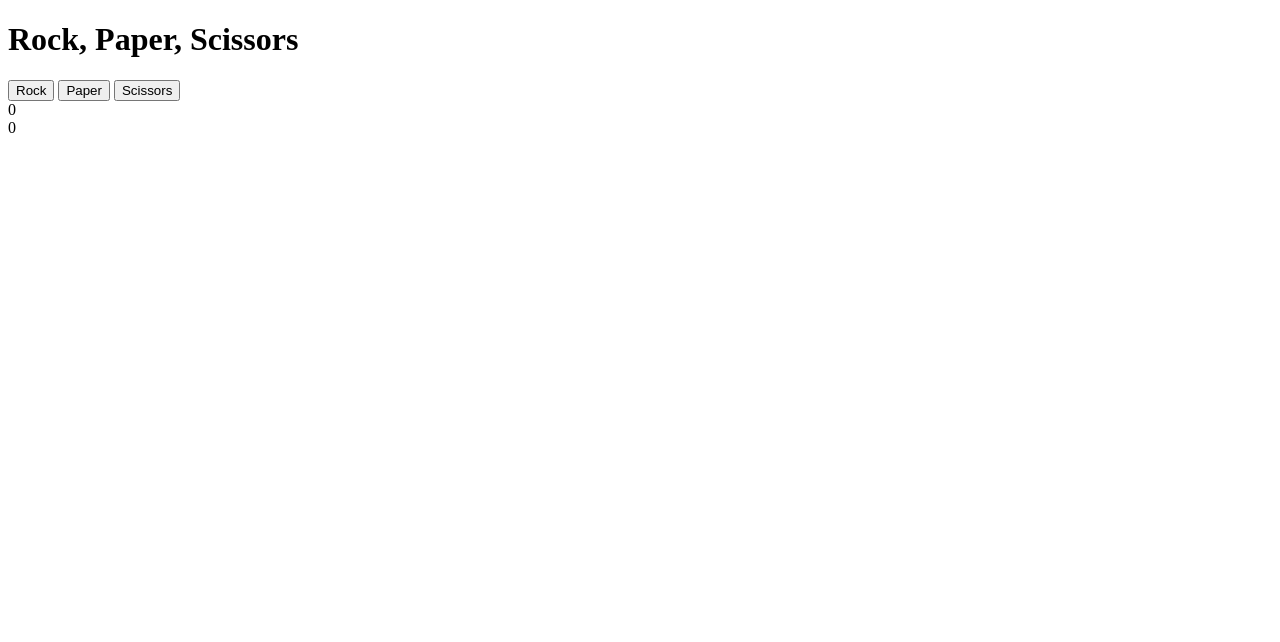
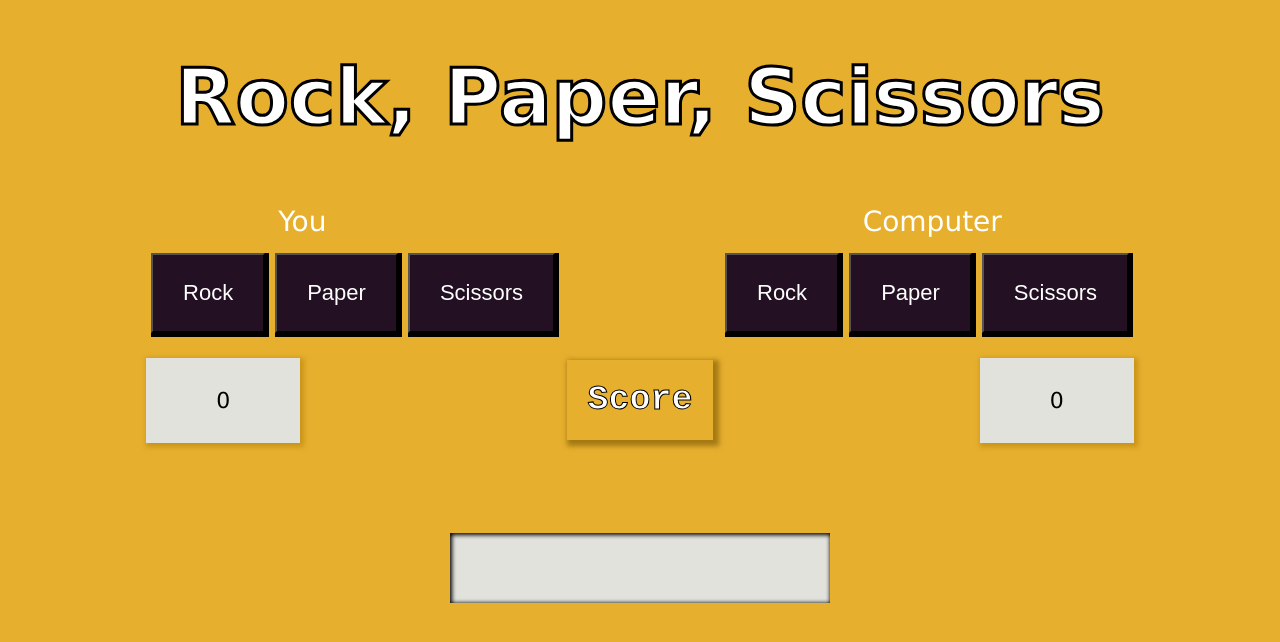
Before and after one commit to Lspacedev/rock-paper-scissors, a plain HTML site: page index.html in a window 1280 px wide. Drawn offline with Linux system fonts and the light colour scheme.

Commit message:
Added css styles(color, font-size etc)  and improved layout and functionality

```diff
--- /dev/null
+++ b/css/styles.css
@@ -0,0 +1,93 @@
+body {
+    margin: 0;
+    padding: 0;
+    font-family: Verdana, Geneva, Tahoma, sans-serif;
+    color: white;
+    background-color: #E6AF2E;
+
+}
+
+h1 {
+    text-align: center;
+    font-size: 78px;
+    -webkit-text-stroke: 3px black;
+}
+
+#selection {
+    display: flex;
+    justify-content: center;
+    gap: 170px;
+
+}
+
+.buttons button {
+    padding: 25px 30px;
+    font-size: 22px;
+    color: white;
+    background-color: #231123;
+    box-shadow: 2px 2px 0 2px #000000;
+}
+
+.buttons, .score {
+    display: flex;
+    justify-content: center;
+}
+
+.buttons {
+    gap: 10px;
+}
+
+.score {
+    justify-content: space-around;
+    margin-bottom: 65px;
+
+}
+
+.score div{
+    font-size: 22px;
+    padding: 30px 70px;
+    margin: 25px;
+    background-color: #E0E2DB;
+    color: black;
+    box-shadow: 2px 2px 5px 2px #C99418;
+}
+
+.versus {
+    display: flex;
+    justify-content: space-around;
+    padding: 10px;
+    margin-bottom: 5px;
+
+    font-size: 28px;
+}
+
+#scoreBoard {
+    margin: 0;
+    padding: 20px;
+    border: none;
+    align-self: center;
+    font-size: 35px;
+    font-family:'Courier New', Courier, monospace;
+    font-weight: bold;
+    background-color: #E6AF2E;
+    color: white;
+    -webkit-text-stroke: 1px black;
+    box-shadow: 3px 3px 5px 3px #A47913;
+}
+
+#results {
+    color: black;
+}
+
+#box {
+    padding: 10px;
+    margin: 0 450px;
+    background-color: #E0E2DB;
+    height: 50px;
+    font-size: 22px;
+    display: flex;
+    justify-content: center;
+    align-items: center;
+    box-shadow: inset 1px 1px 4px 1px #000;
+
+}
--- a/index.html
+++ b/index.html
@@ -5,19 +5,34 @@
     <meta name="viewport" content="width=device-width, initial-scale=1.0">
     <title>Rock, Paper, Scissors</title>
     <script src="javascript.js" defer></script>
+    <link rel="stylesheet" href="css/styles.css">
 </head>
 <body>
 
     <h1>Rock, Paper, Scissors</h1>
-    <div class="buttons">
-        <button id="rock">Rock</button>
-        <button id="paper">Paper</button>
-        <button id="scissors">Scissors</button>
+    <div class="versus"><div>You</div><div>Computer</div></div>
+    <div id="selection">
+        <div class="buttons">
+            <button id="rock">Rock</button>
+            <button id="paper">Paper</button>
+            <button id="scissors">Scissors</button>
+        </div>
+
+        <div class="buttons">
+            <button id="rock-two">Rock</button>
+            <button id="paper-two">Paper</button>
+            <button id="scissors-two">Scissors</button>
+        </div>
+
     </div>
+
     <div class="score">
         <div class="playerScore">0</div>
+        <div id="scoreBoard">Score</div>
         <div class="computerScore">0</div>
     </div>
-    <div id="results"></div>
+    <div id="box">
+        <div id="results"></div>
+    </div>
 </body>
 </html>
--- a/javascript.js
+++ b/javascript.js
@@ -19,6 +19,16 @@ let results = document.querySelector('#results');
 let playerScore = document.querySelector('.playerScore');
 let computerScore = document.querySelector('.computerScore');
 
+let rock = document.querySelector('#rock');
+let paper = document.querySelector('#paper');
+let scissors = document.querySelector('#scissors');
+
+let rockComp = document.querySelector('#rock-two');
+let paperComp = document.querySelector('#paper-two');
+let scissorsComp = document.querySelector('#scissors-two');
+
+
+
 function round(playerSelection, computerSelection){
     let player = playerSelection;
     let computer = computerSelection;
@@ -26,11 +36,16 @@ function round(playerSelection, computerSelection){
     if(player === 'rock' && computer === 'rock'){
         results.textContent = "Tie!";
 
+
+
     }else if(player === 'paper' && computer === 'paper'){
         results.textContent = "Tie!";
 
+
     }else if(player === 'scissors' && computer === 'scissors'){
         results.textContent = "Tie!";
+
+
 
     }else if(player === 'rock' && computer === 'scissors'){
         i = i + 1;
@@ -70,6 +85,39 @@ function round(playerSelection, computerSelection){
 
 }
 
+function playerBorder(p){
+    if(p === 'rock'){
+        rock.style.border = "5px solid purple";
+        paper.style.border = "1px solid black";
+        scissors.style.border = "1px solid black";
+    }else if(p === 'paper'){
+        rock.style.border = "1px solid black";
+        paper.style.border = "5px solid purple";
+        scissors.style.border = "1px solid black";
+    }else if(p === 'scissors'){
+        rock.style.border = "1px solid black";
+        paper.style.border = "1px solid black";
+        scissors.style.border = "5px solid purple";
+    }
+}
+
+function computerBorder(q){
+    if(q === 'rock'){
+        rockComp.style.border = "5px solid blue";
+        paperComp.style.border = "1px solid black";
+        scissorsComp.style.border = "1px solid black";
+    }else if(q === 'paper'){
+        rockComp.style.border = "1px solid blue";
+        paperComp.style.border = "5px solid blue";
+        scissorsComp.style.border = "1px solid black";
+    }else if(q === 'scissors'){
+        rockComp.style.border = "1px solid black";
+        paperComp.style.border = "1px solid black";
+        scissorsComp.style.border = "5px solid blue";
+    }
+}
+
+
 
 const buttons = document.querySelectorAll('.buttons > button');
 
@@ -81,10 +129,14 @@ buttons.forEach((button) => {
         results.textContent = "You lost to the computer";
     }else{
         playerChoice = button.id;
-
+        playerBorder(playerChoice);
         let compChoice = getComputerChoice().toLowerCase();
+        computerBorder(compChoice)
 
         round(playerChoice, compChoice);}
+
+
+
     });
 
 });
```
